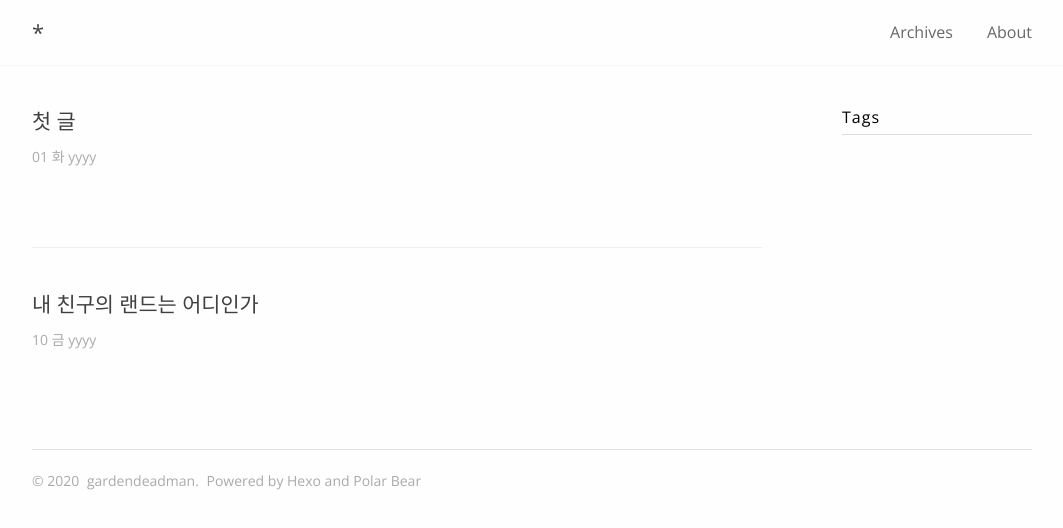
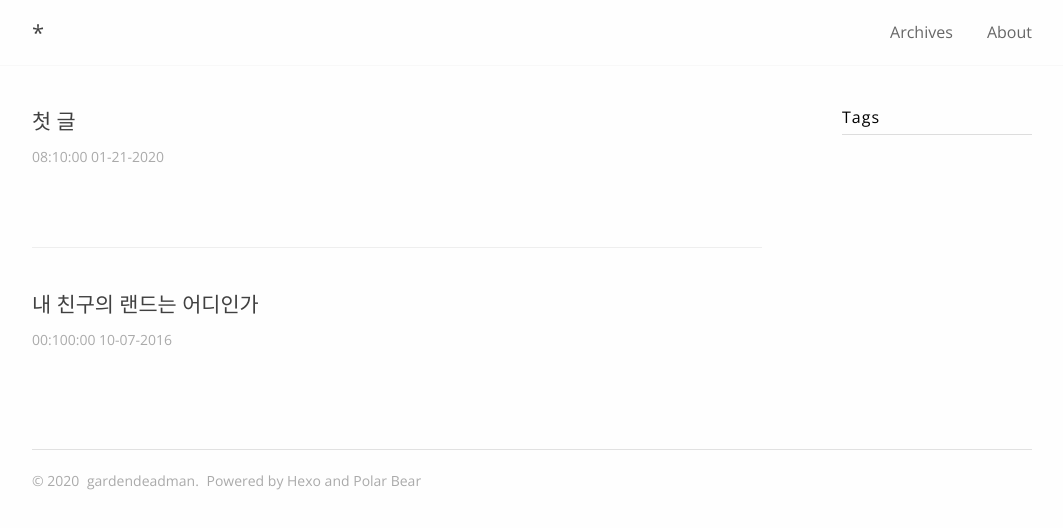
Before and after one commit to gardendeadman/gardendeadman.github.io, a plain HTML site: page index.html in a window 1280 px wide. Shown: the whole page, without its empty margins (108-1171 px from the left). Drawn offline with nearby package versions, Linux system fonts and the light colour scheme.

Commit message:
Site updated: 2020-01-23 15:54:21

```diff
--- a/index.html
+++ b/index.html
@@ -117,7 +117,7 @@
       </h1>
 
       <time class="post-time">
-          01 화 yyyy
+          08:10:00 01-21-2020
       </time>
     </header>
 
@@ -145,7 +145,7 @@
       </h1>
 
       <time class="post-time">
-          10 금 yyyy
+          00:100:00 10-07-2016
       </time>
     </header>
 
```
Also changed, not shown: 2016/10/06/201610070000/index.html (+1 -1 lines), 2020/01/20/202001211720/index.html (+1 -1 lines).
